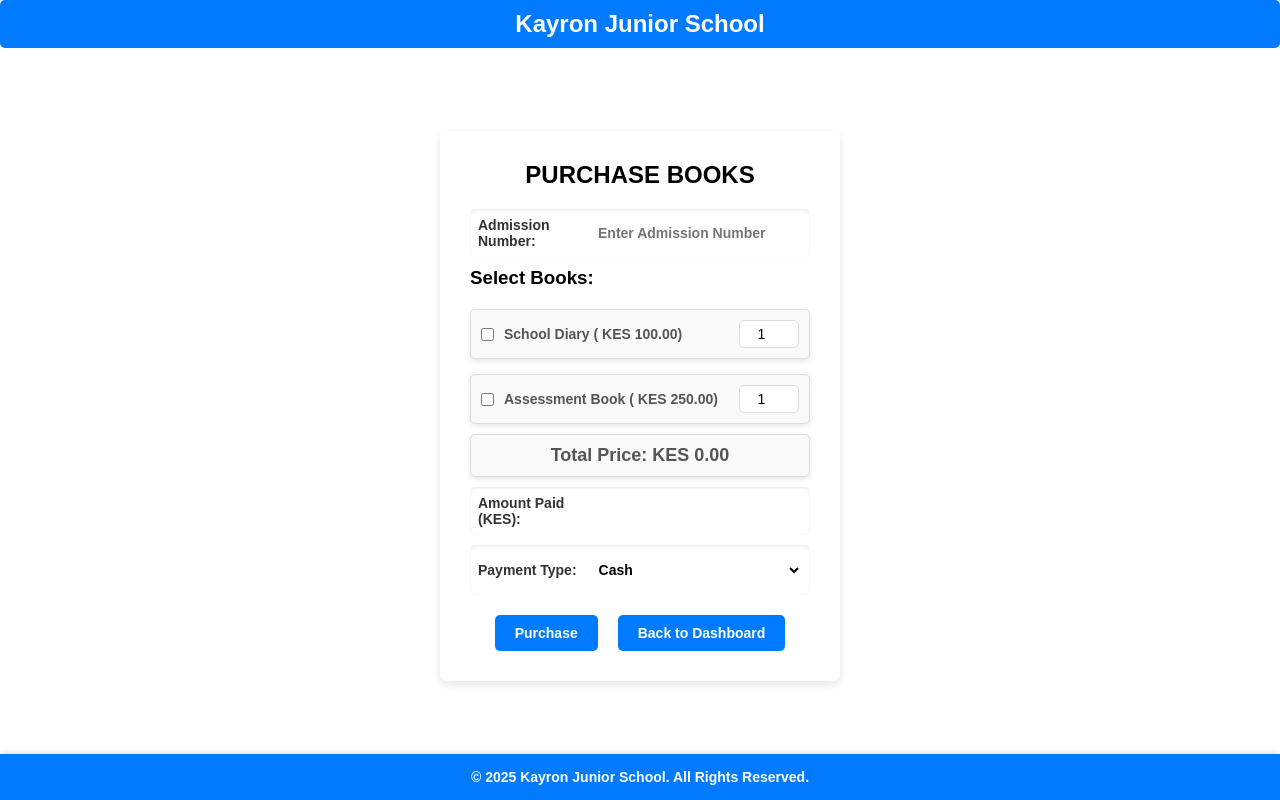
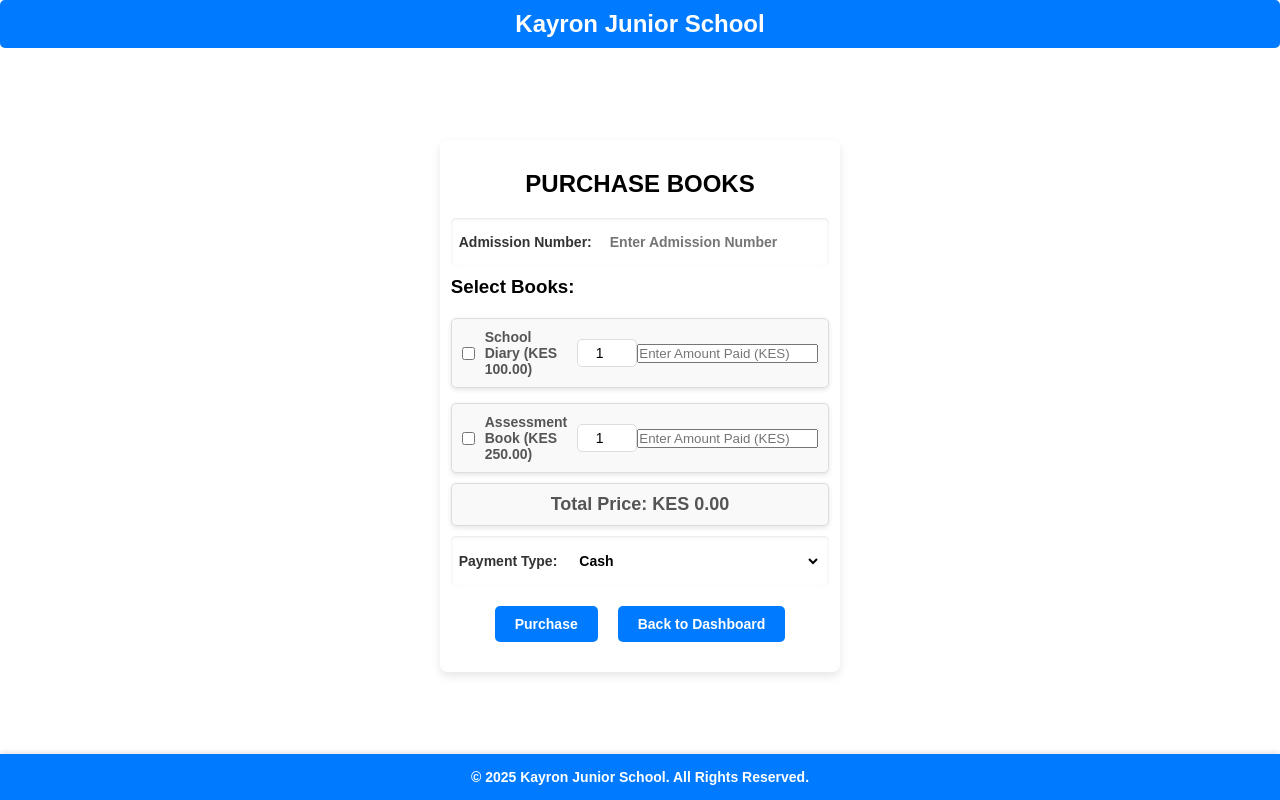
Before and after one commit to Muli4/kayron-student-management-, a PHP site: page /php/purchase-book.php in a window 1280 px wide. Run offline with PHP 8.4, Linux system fonts and the light colour scheme; data comes from the database, SQL or seed files in the repository.

Commit message:
books update

```diff
--- a/php/purchase-book.php
+++ b/php/purchase-book.php
@@ -13,7 +13,7 @@ if ($_SERVER["REQUEST_METHOD"] == "POST") {
     $admission_no = $_POST['admission_no'];
     $selected_books = $_POST['books'] ?? []; // Ensure it's an array
     $quantities = $_POST['quantities'] ?? [];
-    $total_amount_paid = floatval($_POST['amount_paid']); // Total amount paid
+    $amounts_paid = $_POST['amounts_paid'] ?? [];
     $payment_type = $_POST['payment_type'];
 
     if (empty($selected_books)) {
@@ -37,14 +37,13 @@ if ($_SERVER["REQUEST_METHOD"] == "POST") {
         $conn->begin_transaction();
 
         try {
-            $total_cost = 0;
             $book_data = [];
 
-            // First loop: Calculate total cost
+            // First loop: Fetch book details and calculate total cost
             foreach ($selected_books as $index => $book_id) {
                 $quantity = (int)$quantities[$index];
 
-                // Fetch book details
+                // Fetch book price
                 $book_query = "SELECT book_name, price FROM book_prices WHERE book_id = ?";
                 $stmt = $conn->prepare($book_query);
                 $stmt->bind_param("i", $book_id);
@@ -57,16 +56,20 @@ if ($_SERVER["REQUEST_METHOD"] == "POST") {
                     $price = $book['price'];
                     $total_price = $price * $quantity;
 
-                    // Store book data for later
+                    // Get user-entered amount paid for this book
+                    $amount_paid = isset($amounts_paid[$index]) ? floatval($amounts_paid[$index]) : 0;
+                    $balance = $total_price - $amount_paid;
+
+                    // Store book data for database insertion
                     $book_data[] = [
                         'book_id' => $book_id,
                         'book_name' => $book_name,
                         'price' => $price,
                         'quantity' => $quantity,
-                        'total_price' => $total_price
+                        'total_price' => $total_price,
+                        'amount_paid' => $amount_paid,
+                        'balance' => $balance
                     ];
-
-                    $total_cost += $total_price;
                 }
             }
 
@@ -74,22 +77,19 @@ if ($_SERVER["REQUEST_METHOD"] == "POST") {
             foreach ($book_data as $book) {
                 $receipt_no = "RCPT-" . strtoupper(bin2hex(random_bytes(4))) . time(); // Unique receipt per book
 
-                // Proportionally distribute the amount paid
-                $amount_paid = ($book['total_price'] / $total_cost) * $total_amount_paid;
-
-                // Insert each book purchase as a separate row with a unique receipt number
-                $insert_query = "INSERT INTO book_purchases (receipt_number, admission_no, name, book_name, quantity, total_price, amount_paid, payment_type)
-                                VALUES (?, ?, ?, ?, ?, ?, ?, ?)";
+                $insert_query = "INSERT INTO book_purchases (receipt_number, admission_no, name, book_name, quantity, total_price, amount_paid, balance, payment_type)
+                                VALUES (?, ?, ?, ?, ?, ?, ?, ?, ?)";
                 $stmt = $conn->prepare($insert_query);
                 $stmt->bind_param(
-                    "ssssidds",
+                    "ssssiddds",
                     $receipt_no,
                     $admission_no,
                     $name,
                     $book['book_name'],
                     $book['quantity'],
                     $book['total_price'],
-                    $amount_paid,
+                    $book['amount_paid'],
+                    $book['balance'],
                     $payment_type
                 );
                 $stmt->execute();
@@ -113,7 +113,6 @@ if ($_SERVER["REQUEST_METHOD"] == "POST") {
 }
 ?>
 
-
 <!DOCTYPE html>
 <html lang="en">
 <head>
@@ -123,6 +122,7 @@ if ($_SERVER["REQUEST_METHOD"] == "POST") {
     <link rel="stylesheet" href="../style/style.css">
 </head>
 <body>
+
 <div class="heading-all">
     <h2 class="title">Kayron Junior School</h2>
 </div>
@@ -160,20 +160,16 @@ if ($_SERVER["REQUEST_METHOD"] == "POST") {
             <div class="book-item">
                 <label class="book-label">
                     <input type="checkbox" name="books[]" value="<?= $book['book_id']; ?>" class="book-checkbox">
-                    <span class="book-info"><?= $book['book_name'] . " (  KES " . $book['price'] . ")"; ?></span>
+                    <span class="book-info"><?= $book['book_name'] . " (KES " . $book['price'] . ")"; ?></span>
                 </label>
                 <input type="number" class="quantity" name="quantities[]" data-price="<?= $book['price']; ?>" min="1" value="1" >
+                <input type="number" class="amount-paid" name="amounts_paid[]" placeholder="Enter Amount Paid (KES)" min="0">
             </div>
         <?php endwhile; ?>
         </div>
 
         <div class="">
             <p id="total_price">Total Price: KES 0.00</p>
-        </div>
-
-        <div class="form-group">
-            <label for="amounts_paid[]">Amount Paid (KES):</label>
-            <input type="number" name="amounts_paid[]" min="0" required>
         </div>
 
         <div class="form-group">
@@ -196,23 +192,24 @@ if ($_SERVER["REQUEST_METHOD"] == "POST") {
 <footer class="footer-dash">
     <p>&copy; <?= date("Y") ?> Kayron Junior School. All Rights Reserved.</p>
 </footer>
-
 <script>
-document.addEventListener("DOMContentLoaded", function () {
+    document.addEventListener("DOMContentLoaded", function () {
     function updateTotalPrice() {
         let total = 0;
 
         document.querySelectorAll('.book-checkbox:checked').forEach(function (checkbox) {
-            let quantityInput = checkbox.closest('.book-item').querySelector('.quantity');
+            let bookItem = checkbox.closest('.book-item');
+            let quantityInput = bookItem.querySelector('.quantity');
             let price = parseFloat(quantityInput.getAttribute('data-price')) || 0;
             let quantity = parseInt(quantityInput.value) || 1;
-            total += price * quantity;
+
+            total += price * quantity; // Ensure price is multiplied by quantity
         });
 
         document.getElementById("total_price").textContent = "Total Price: KES " + total.toFixed(2);
     }
 
-    // Attach event listeners
+    // Attach event listeners to checkboxes and quantity inputs
     document.querySelectorAll('.book-checkbox').forEach(function (checkbox) {
         checkbox.addEventListener('change', updateTotalPrice);
     });
@@ -221,9 +218,10 @@ document.addEventListener("DOMContentLoaded", function () {
         input.addEventListener('input', updateTotalPrice);
     });
 
-    // Trigger the calculation once on page load
+    // Run the function once on page load
     updateTotalPrice();
 });
+
 </script>
 <script src="../js/java-script.js"></script>
 </body>
```
